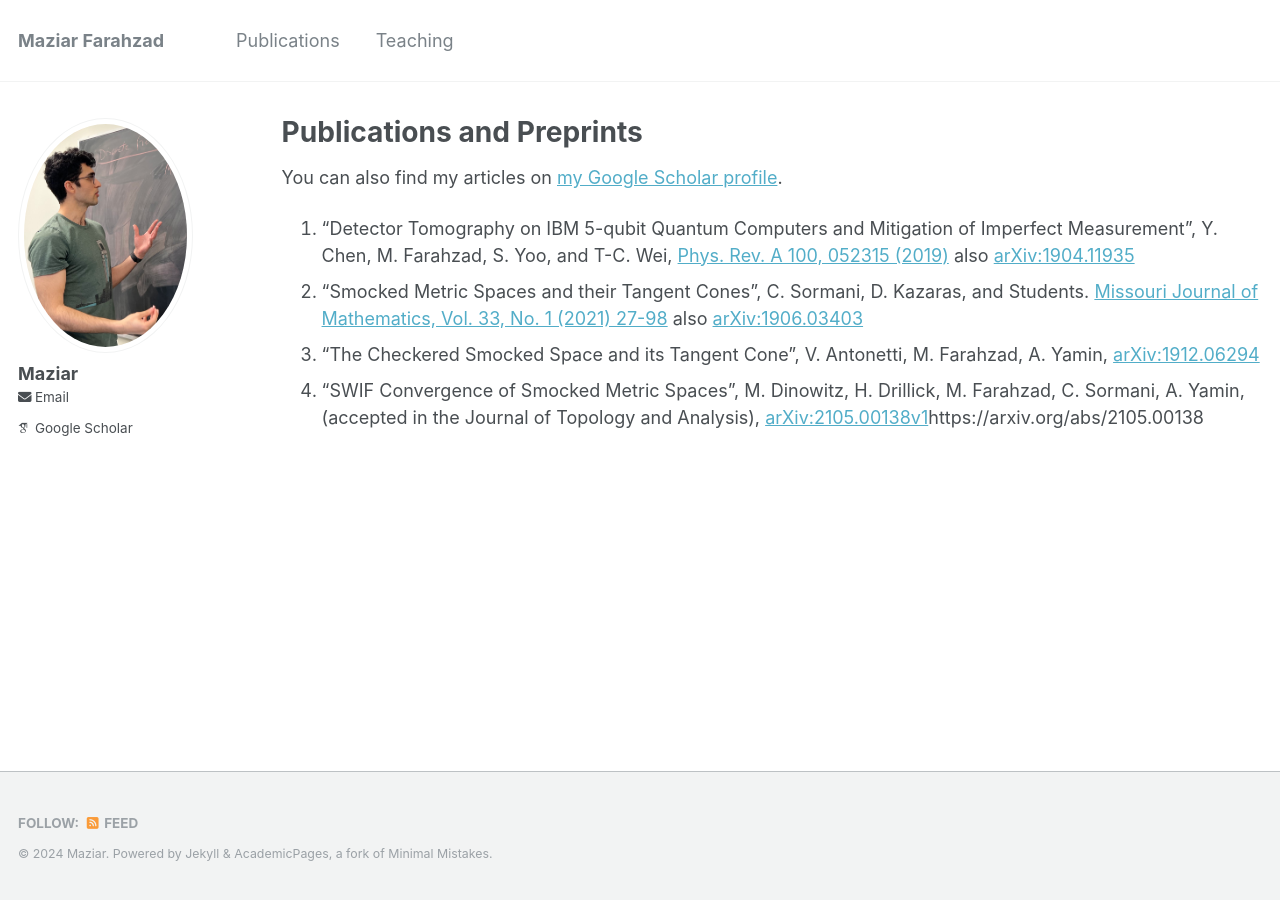
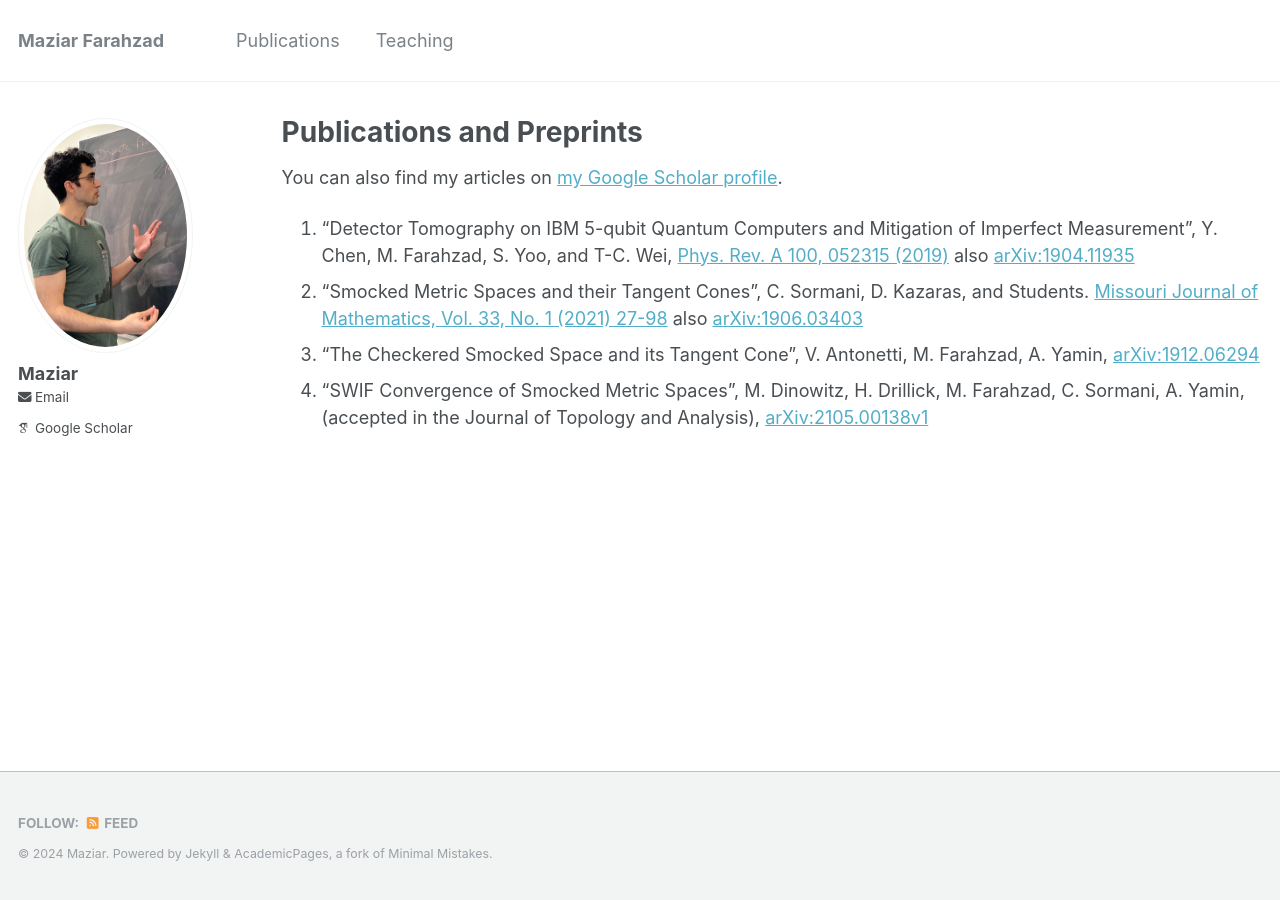
Before and after one commit to maziarf/maziar.github.io, a Jekyll site: the page built from _pages/publications.md, in a window 1280 px wide. Built offline with Jekyll 4.4.1, drawn with Linux system fonts in a browser that asks for light colours; some web fonts are replaced; part of the change alters nothing that is shown.

Commit message:
Update publications.md

```diff
--- a/_pages/publications.md
+++ b/_pages/publications.md
@@ -24,4 +24,4 @@ Journal of Mathematics, Vol. 33, No. 1 (2021) 27-98](https://projecteuclid.org/j
 3. "The Checkered Smocked Space and its Tangent Cone", V. Antonetti, M. Farahzad, A. Yamin,
 [arXiv:1912.06294](https://arxiv.org/abs/1912.06294)
 4. "SWIF Convergence of Smocked Metric Spaces", M. Dinowitz, H. Drillick, M. Farahzad, C. Sormani,
-A. Yamin, (accepted in the Journal of Topology and Analysis), [arXiv:2105.00138v1](https://arxiv.org/abs/2105.00138)https://arxiv.org/abs/2105.00138
+A. Yamin, (accepted in the Journal of Topology and Analysis), [arXiv:2105.00138v1](https://arxiv.org/abs/2105.00138)
```
